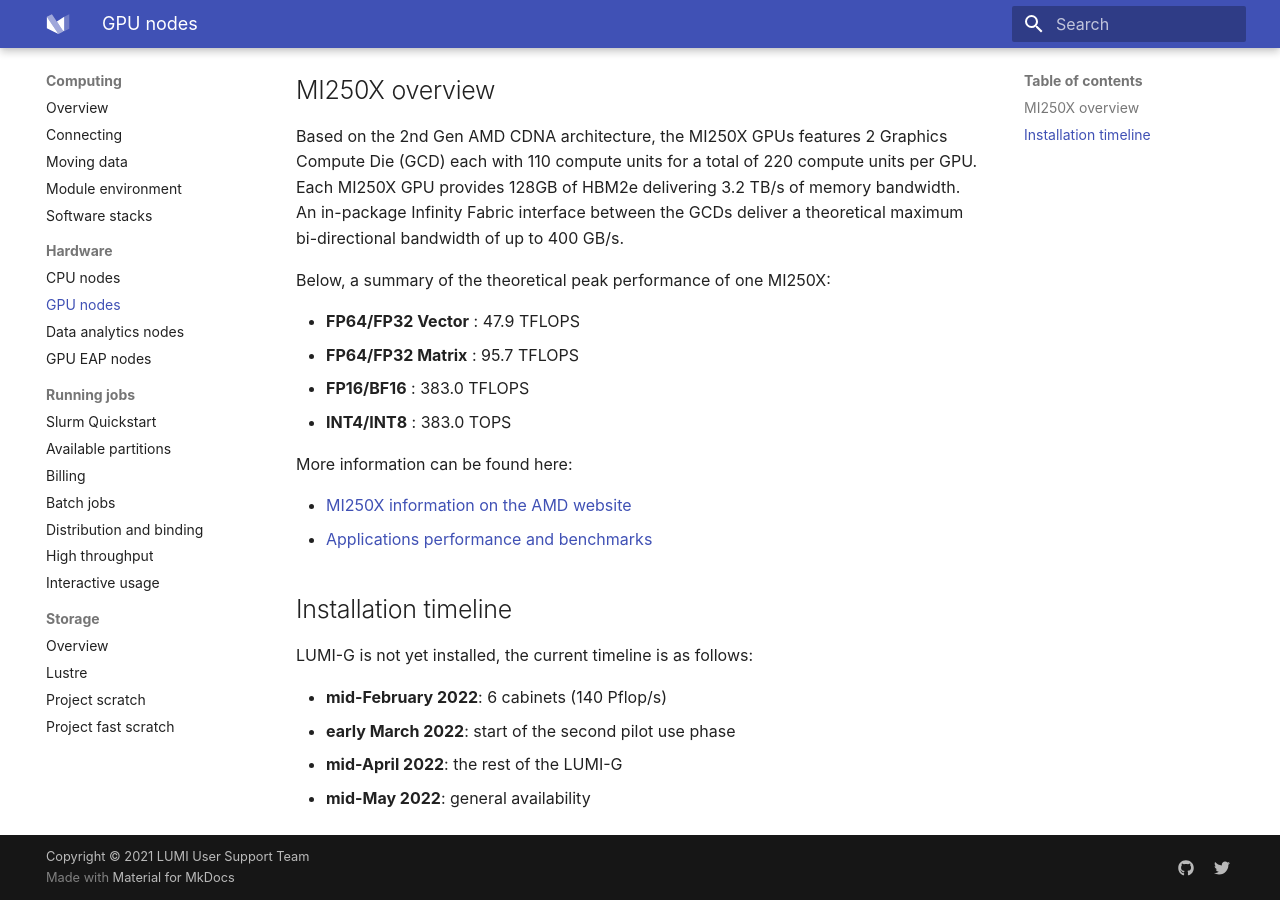
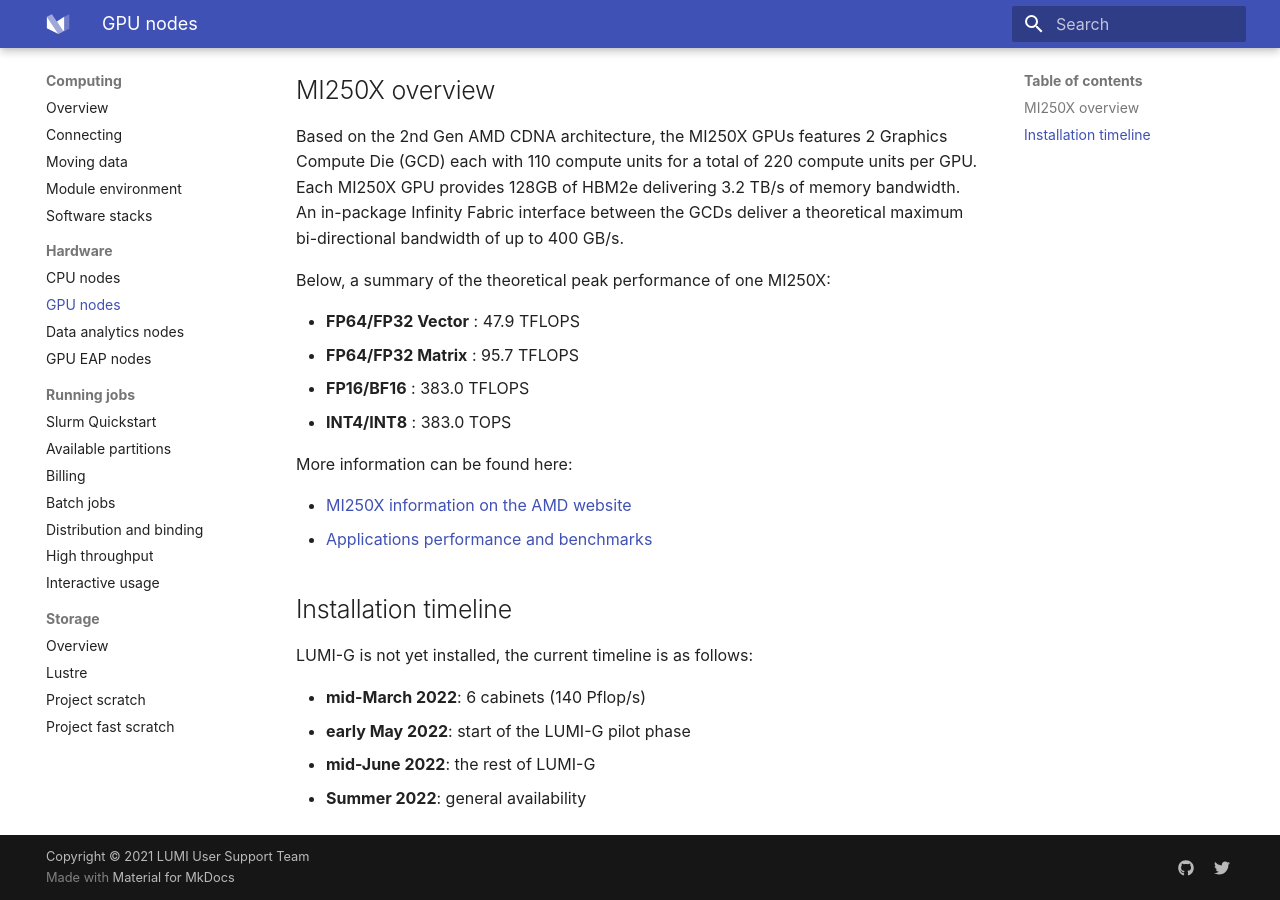
Before and after one commit to Lumi-supercomputer/lumi-userguide, an MkDocs documentation site: the page built from docs/computing/systems/lumig.md, in a window 1280 px wide and 900 px high, scrolled down 586 px. Built offline with MkDocs 1.6.1 and Material for MkDocs 9.7.7, drawn with Linux system fonts in a browser that asks for light colours.

Commit message:
update lumi-g timeline

```diff
--- a/docs/computing/systems/lumig.md
+++ b/docs/computing/systems/lumig.md
@@ -39,7 +39,7 @@
 
 LUMI-G is not yet installed, the current timeline is as follows:
 
-- **mid-February 2022**: 6 cabinets (140 Pflop/s)
-- **early March 2022**: start of the second pilot use phase
-- **mid-April 2022**: the rest of the LUMI-G
-- **mid-May 2022**: general availability
+- **mid-March 2022**: 6 cabinets (140 Pflop/s)
+- **early May 2022**: start of the LUMI-G pilot phase
+- **mid-June 2022**: the rest of LUMI-G
+- **Summer 2022**: general availability
```
